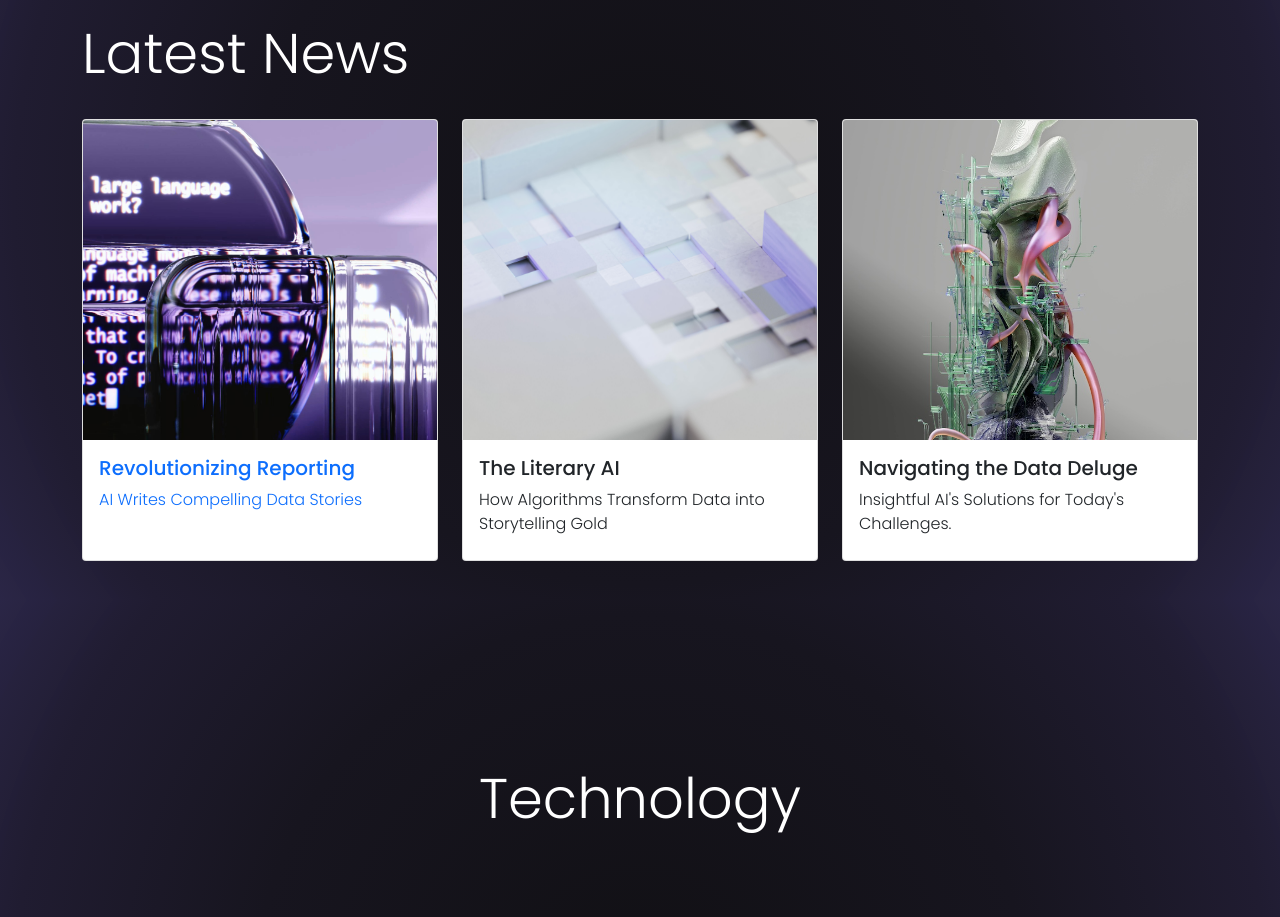
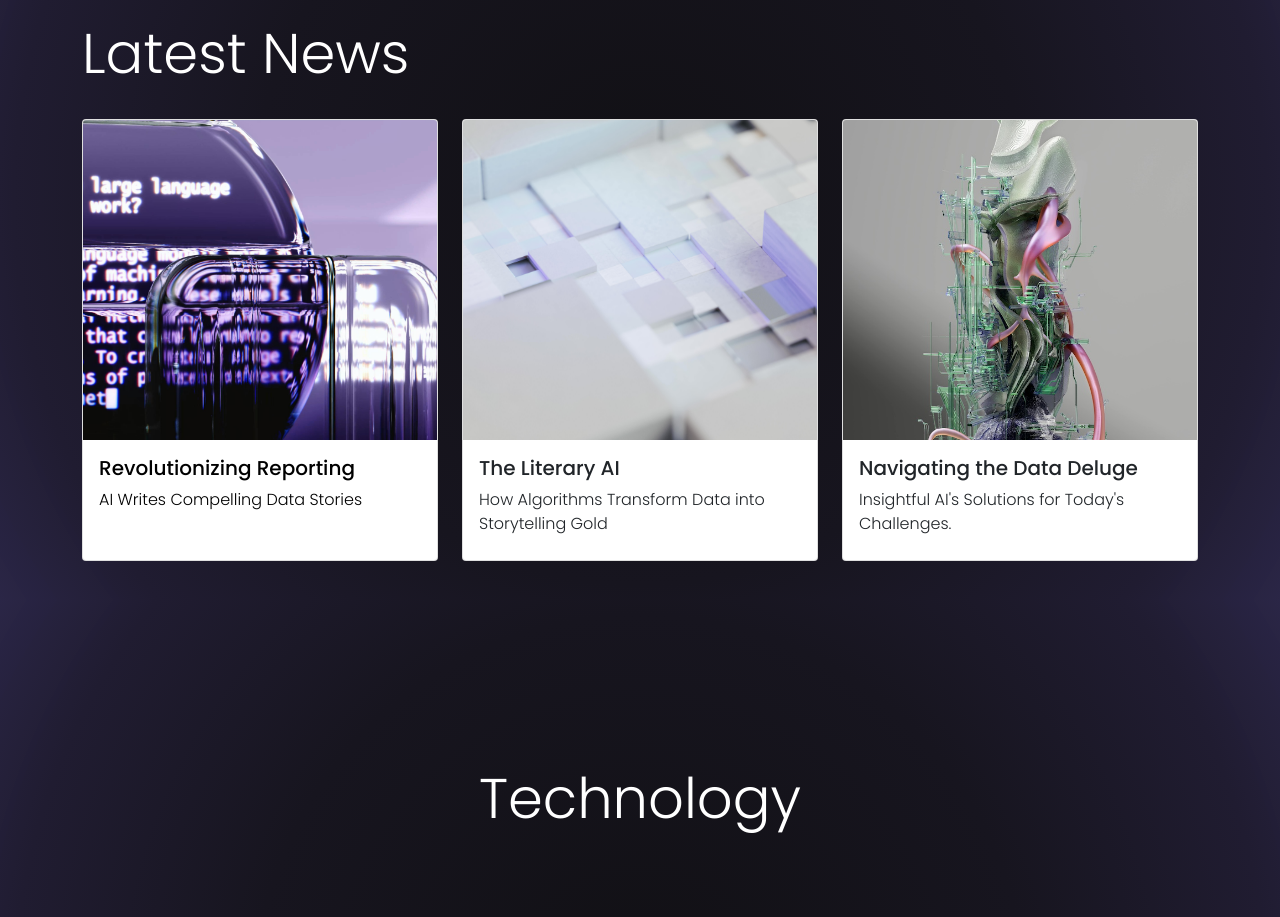
Before and after one commit to ctagud/insightful.ai, a plain HTML site: page index.html in a window 1280 px wide. Shown: the part 1000-1917 px from the top of the page. Drawn offline with nearby package versions, Linux system fonts and the light colour scheme.

Commit message:
Update index.html

```diff
--- a/index.html
+++ b/index.html
@@ -128,7 +128,7 @@ border-color: transparent;
       <div class="row">
 
         <div class="col-md-4">
-          <a href="News.html">
+          <a href="News.html" style = "text-decoration: none; color: black;">
 
           <div class="card">
             <img src="img/box 4.jpg" class="card-img-top" alt="Image 1">
```
